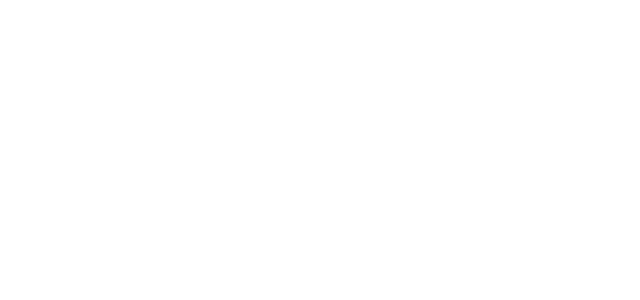
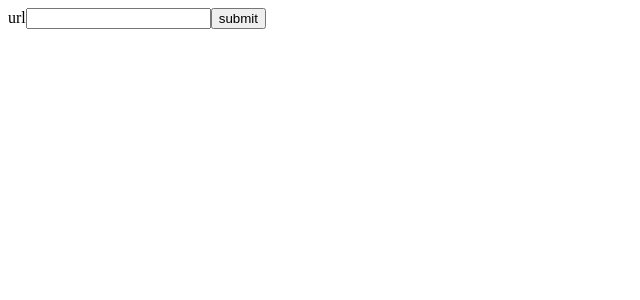
Before and after one commit to jasonvictorio/phantom-bookmark, an Angular app: page /overview in a window 1280 px wide. Shown: the top 300 px of the page, without its empty margins (0-640 px from the left). Built offline with nearby package versions, Linux system fonts and the light colour scheme.

Commit message:
move form services to overview

```diff
--- a/src/app/components/form/form.component.html
+++ b/src/app/components/form/form.component.html
@@ -1,4 +1,4 @@
-<form [formGroup]="bookmarkForm" (ngSubmit)="onSubmit()">
+<form [formGroup]="bookmarkForm" (ngSubmit)="onFormSubmit()">
   <label>
     <span>url</span>
     <input formControlName="url" />
--- a/src/app/components/form/form.component.ts
+++ b/src/app/components/form/form.component.ts
@@ -1,8 +1,6 @@
-import { Component, OnInit } from '@angular/core';
-import { FormBuilder, FormGroup } from '@angular/forms';
+import { Component, Output, EventEmitter } from '@angular/core';
+import { FormBuilder } from '@angular/forms';
 import { Bookmark } from 'src/app/models/bookmark';
-
-import { BookmarkService } from 'src/app/services/bookmark.service';
 
 @Component({
   selector: 'app-form',
@@ -10,27 +8,16 @@
   styleUrls: ['./form.component.scss'],
 })
 // TODO: validation
-export class FormComponent implements OnInit {
+export class FormComponent {
+  @Output() submitForm = new EventEmitter<any>();
   bookmarkForm = this.fb.group({
     url: [''],
   });
 
-  constructor(
-    private fb: FormBuilder,
-    private bookmarkService: BookmarkService
-  ) {}
+  constructor(private fb: FormBuilder) {}
 
-  ngOnInit(): void {}
-
-  onSubmit() {
+  onFormSubmit() {
     const newBookmark: Omit<Bookmark, 'id'> = this.bookmarkForm.value;
-    this.bookmarkService.addBookmark(newBookmark).subscribe(() => {
-      this.bookmarkForm.reset();
-
-      // todo: use store, delegate service access to parent component?
-      this.bookmarkService.getBookmarks().subscribe((bookmarks) => {
-        console.log(bookmarks);
-      });
-    });
+    this.submitForm.emit(newBookmark);
   }
 }
--- a/src/app/pages/overview/overview.component.html
+++ b/src/app/pages/overview/overview.component.html
@@ -1,3 +1,4 @@
+<app-form (submitForm)="onSubmit($event)"></app-form>
 <app-bookmarks
   [bookmarks]="bookmarks"
   (deleteBookmark)="onDeleteBookmark($event)"
--- a/src/app/pages/overview/overview.component.ts
+++ b/src/app/pages/overview/overview.component.ts
@@ -28,4 +28,10 @@
     });
   }
 
+  onSubmit(bookmark: Omit<Bookmark, 'id'>) {
+    this.bookmarkService.addBookmark(bookmark).subscribe(() => {
+      // this.bookmarkForm.reset();
+      this.getBookmarks();
+    });
+  }
 }
```
